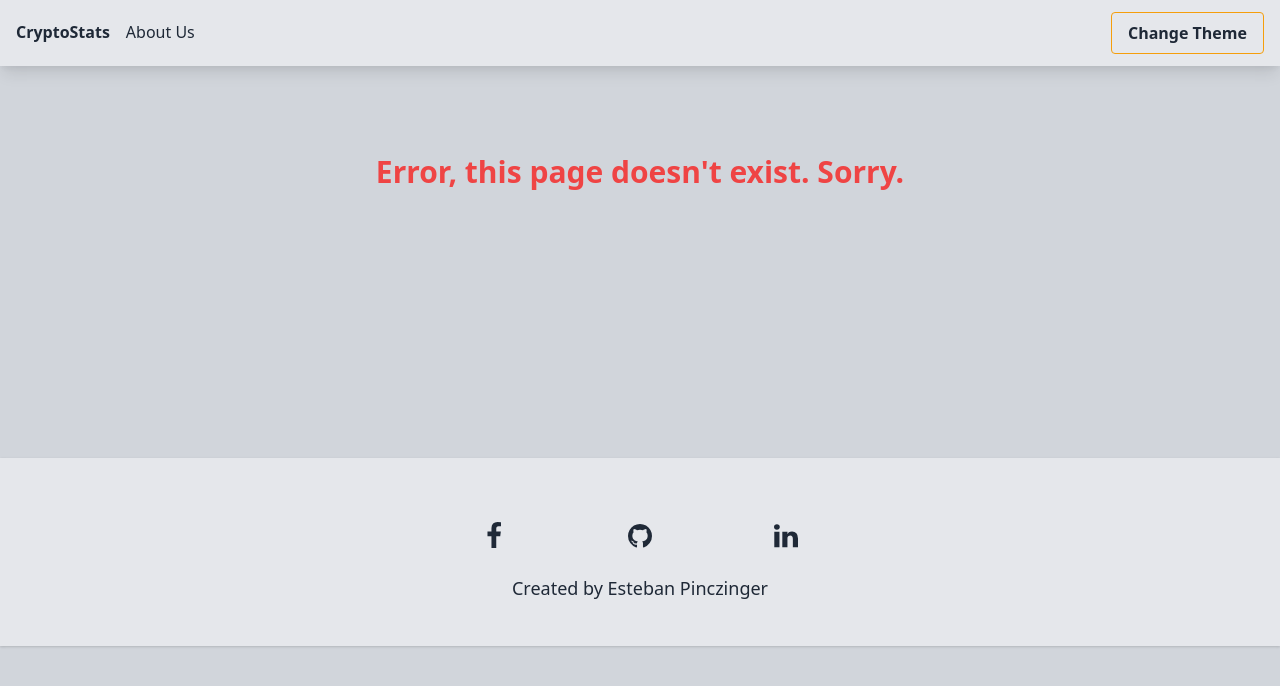
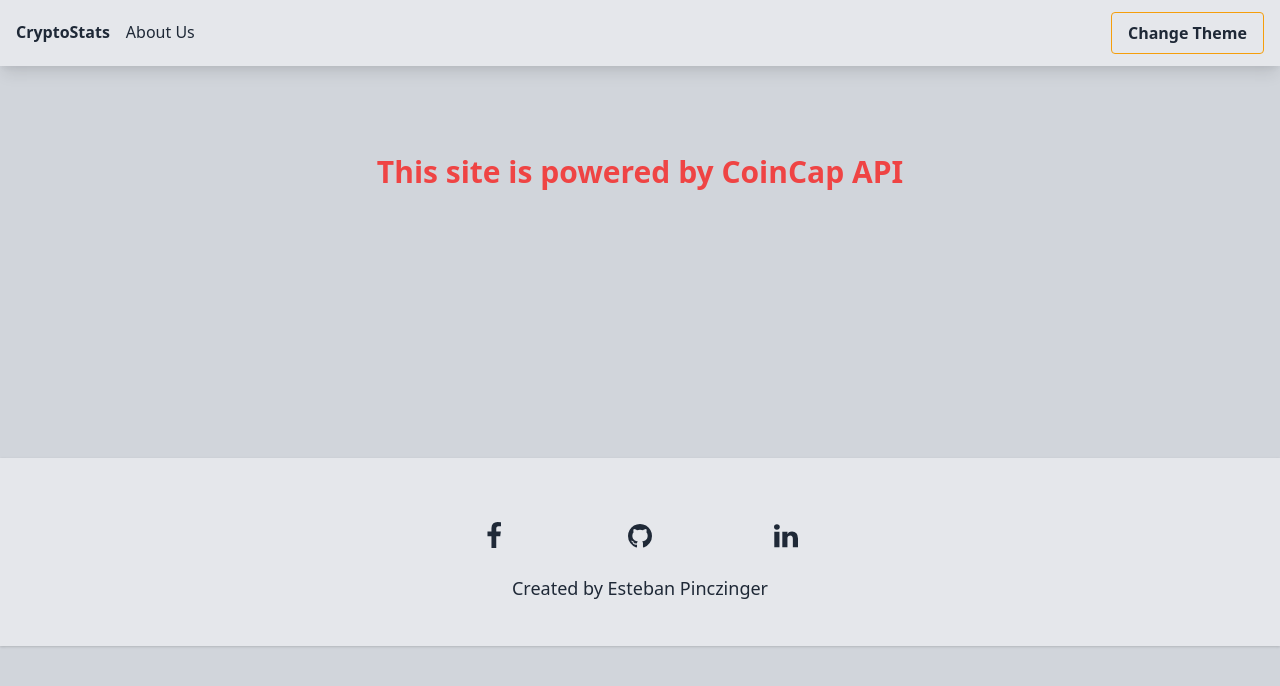
Before and after one commit to epinczinger/crypto-stats-React, a React (Create React App) app: page /about in a window 1280 px wide. Shown: the top 686 px of the page. Built offline with nearby package versions, Linux system fonts and the light colour scheme; no server answers.

Commit message:
add AboutUs

```diff
--- /dev/null
+++ b/src/components/AboutUs.js
@@ -0,0 +1,13 @@
+import React from 'react';
+
+const AboutUs = () => (
+  <div>
+    <h1 className="pt-20 text-center h-96 text-3xl text-red-500 font-bold">
+      This site is powered
+      {' '}
+      <a href="https://docs.coincap.io/">by CoinCap API</a>
+    </h1>
+  </div>
+);
+
+export default AboutUs;
--- a/src/components/App.js
+++ b/src/components/App.js
@@ -7,6 +7,7 @@ import Footer from './Footer';
 import CoinList from './CoinList';
 import { getCoinData } from '../actions';
 import CoinDetails from './CoinDetails';
+import AboutUs from './AboutUs';
 
 const App = () => {
   const dispatch = useDispatch();
@@ -22,6 +23,9 @@ const App = () => {
         <Route exact path="/">
           <CoinList />
         </Route>
+        <Route path="/about">
+          <AboutUs />
+        </Route>
         <Route path="/coin/:id">
           <CoinDetails />
         </Route>
--- a/src/components/CoinDetails.js
+++ b/src/components/CoinDetails.js
@@ -28,7 +28,7 @@ const CoinDetails = () => {
           Back
         </button>
       </Link>
-      <div className="bg-gray-400 clear-both rounded shadow sm:h-96 container mx-auto my-4 p-6 sm:p-12 max-w-3xl flex flex-col justify-between">
+      <div className="bg-gray-200 clear-both rounded shadow sm:h-96 container mx-auto my-4 p-6 sm:p-12 max-w-3xl flex flex-col justify-between">
         <div className="flex justify-between">
           <div className="pl-5">
             <h1 className="sm:text-5xl text-xl font-semibold">{name}</h1>
--- a/src/components/Header.js
+++ b/src/components/Header.js
@@ -12,8 +12,12 @@ const Header = () => {
       className={`${theme} shadow-lg py-3 mb-2 box-border w-full font-sans flex justify-between px-4 sticky top-0`}
     >
       <div className="flex">
-        <div className="py-2 font-semibold"><Link to="/">CryptoStats</Link></div>
-        <div className="py-2 pl-4 hidden sm:block">About Us</div>
+        <div className="py-2 font-semibold">
+          <Link to="/">CryptoStats</Link>
+        </div>
+        <div className="py-2 pl-4 hidden sm:block">
+          <Link to="/about">About Us</Link>
+        </div>
       </div>
       <button
         name="button"
```
